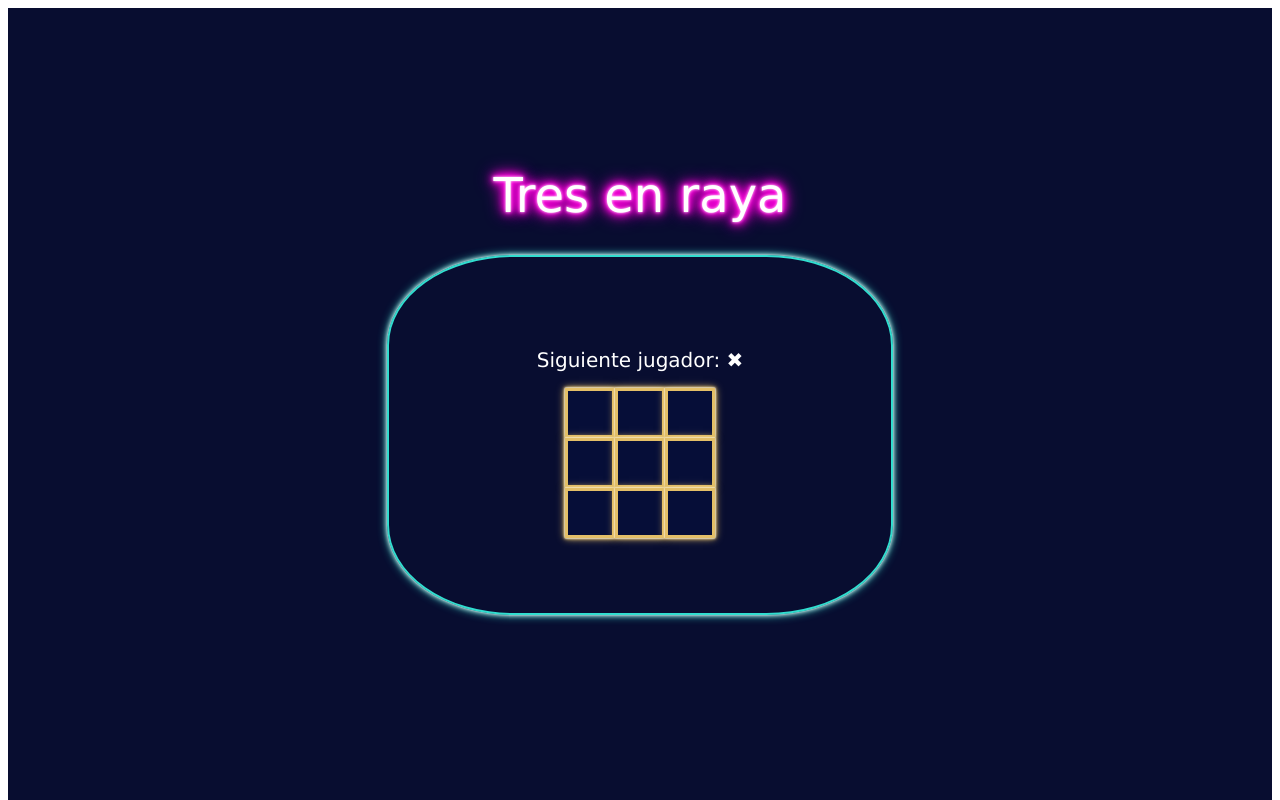
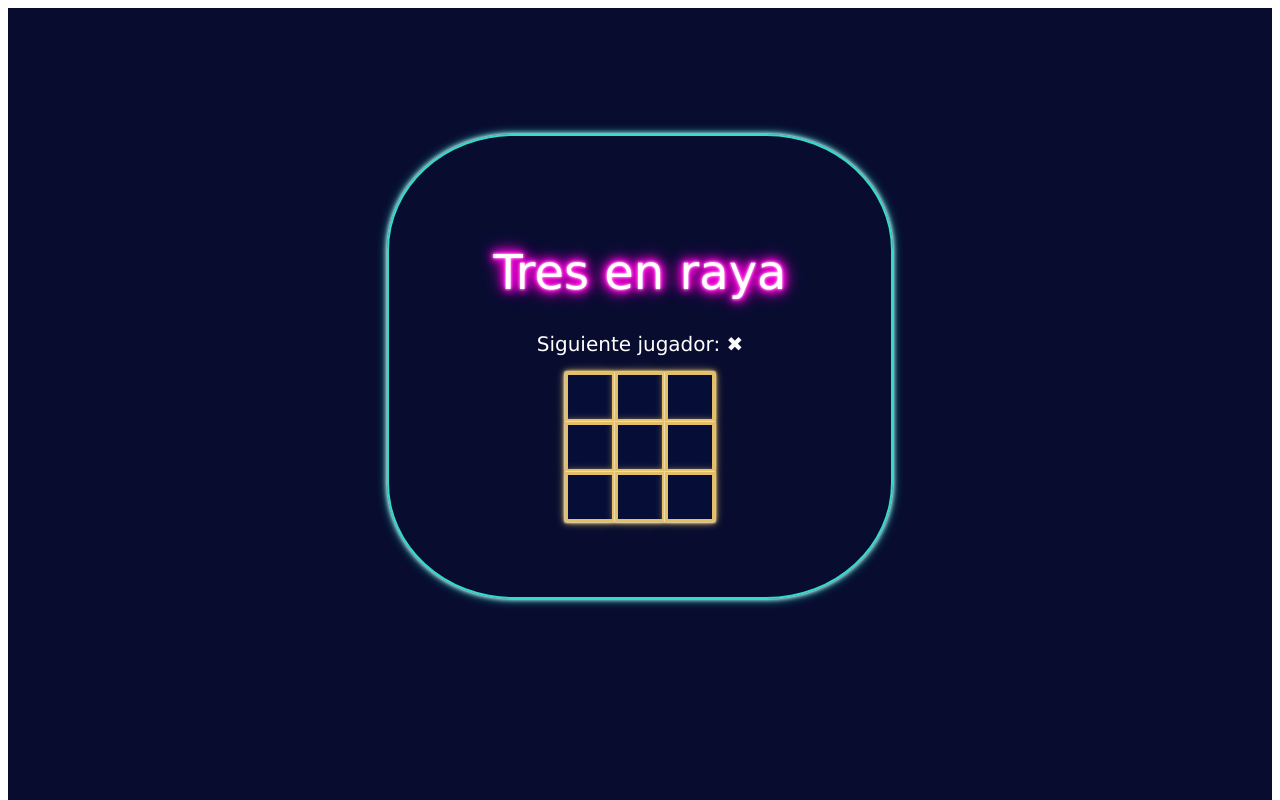
Before and after one commit to RosaMonro/Tres-en-linea, a React (Vite) app: page / in a window 1280 px wide. Shown: the top 800 px of the page. Built offline with nearby package versions, Linux system fonts and the light colour scheme.

Commit message:
Cambio div

```diff
--- a/src/App.css
+++ b/src/App.css
@@ -3,6 +3,7 @@
   text-align: center;
   padding: 10% 30% 100%;
   background-color: #080D30;
+
 }
 
 h1 {
@@ -37,7 +38,7 @@ h1 {
               0 0 8px #E3BF68;
   background-color: #060E38;
   color: #C9F4F4;
-  text-shadow: 0 0 1px #fff,
+  text-shadow: 0 0 1px #C9F4F4,
                 0 0 2px #C9F4F4,
                 0 0 5px #C9F4F4;
   font-size: 24px;
@@ -47,6 +48,7 @@ h1 {
   cursor: pointer;
 }
 
+
 .board-row {
   display: flex;
   justify-content: center;
@@ -54,7 +56,7 @@ h1 {
 }
 
 .board {
-  padding: 75px;
+  padding: 75px 75px;
   border: 2px solid #31DDCF;
   border-radius: 25%;
   box-shadow: 0 0 1px #fff,
--- a/src/App.jsx
+++ b/src/App.jsx
@@ -33,9 +33,10 @@ function handleClick(i) {
 
 
   return <>
-    <h1>Tres en raya</h1>
 
     <div className="board">
+
+    <h1>Tres en raya</h1>
 
     <div className="status">{status}</div>
 
```
